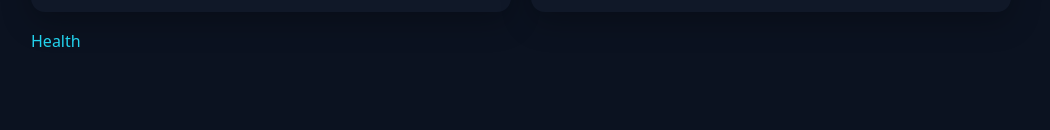
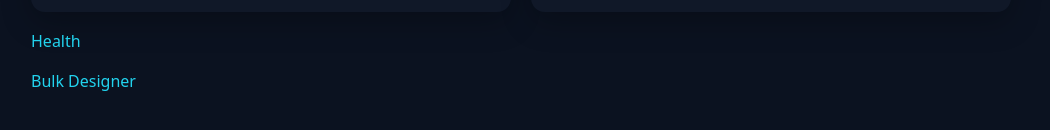
Before and after one commit to kasulejoshua/SMPP, a website: page public/index.html in a window 1280 px wide. Shown: the part 638-768 px from the top of the page, without its empty margins (119-1169 px from the left). Drawn offline with Linux system fonts and the light colour scheme.

Commit message:
SMPP with Excel custom upload

```diff
--- a/public/index.html
+++ b/public/index.html
@@ -145,6 +145,7 @@
         </div>
 
         <p style="margin-top: 18px;"><a href="/health" target="_blank">Health</a></p>
+        <p style="margin-top: 18px;"><a href="/designer" target="_blank">Bulk Designer</a></p>
     </div>
 </body>
 
```
